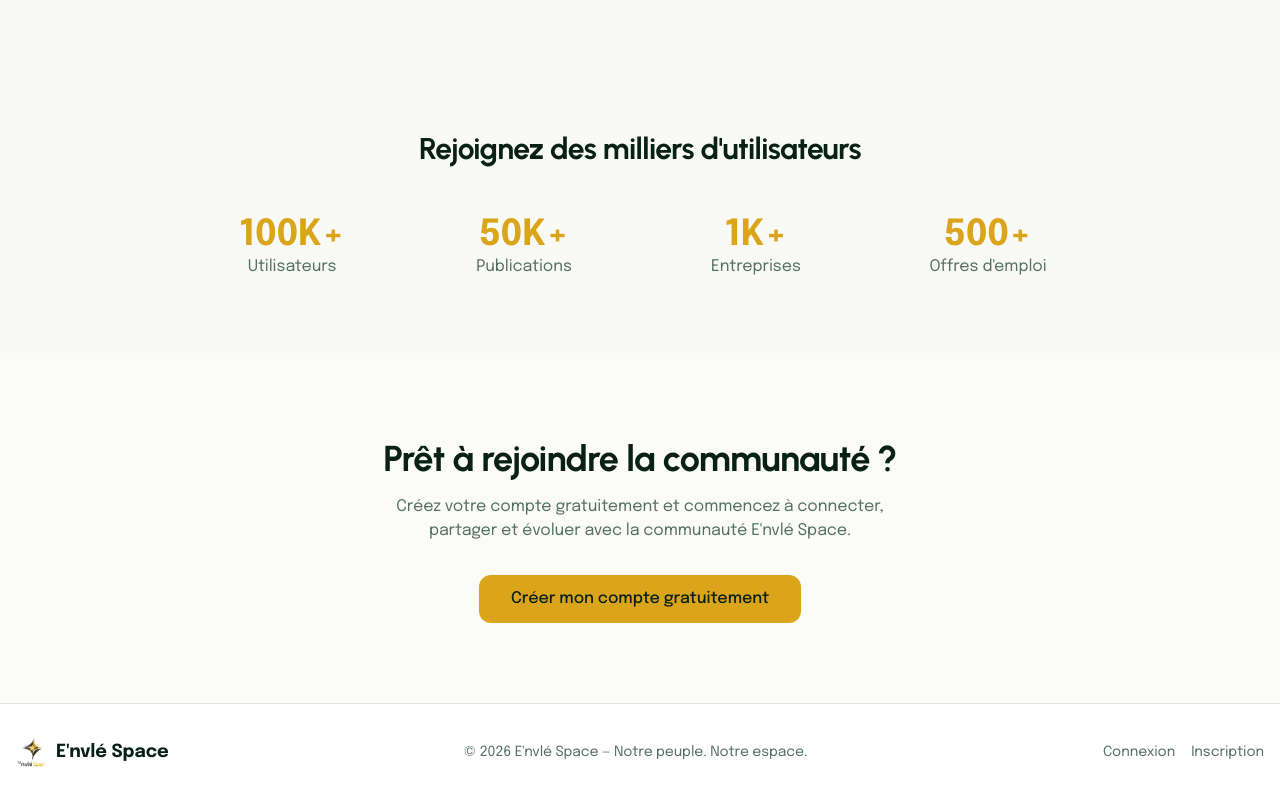
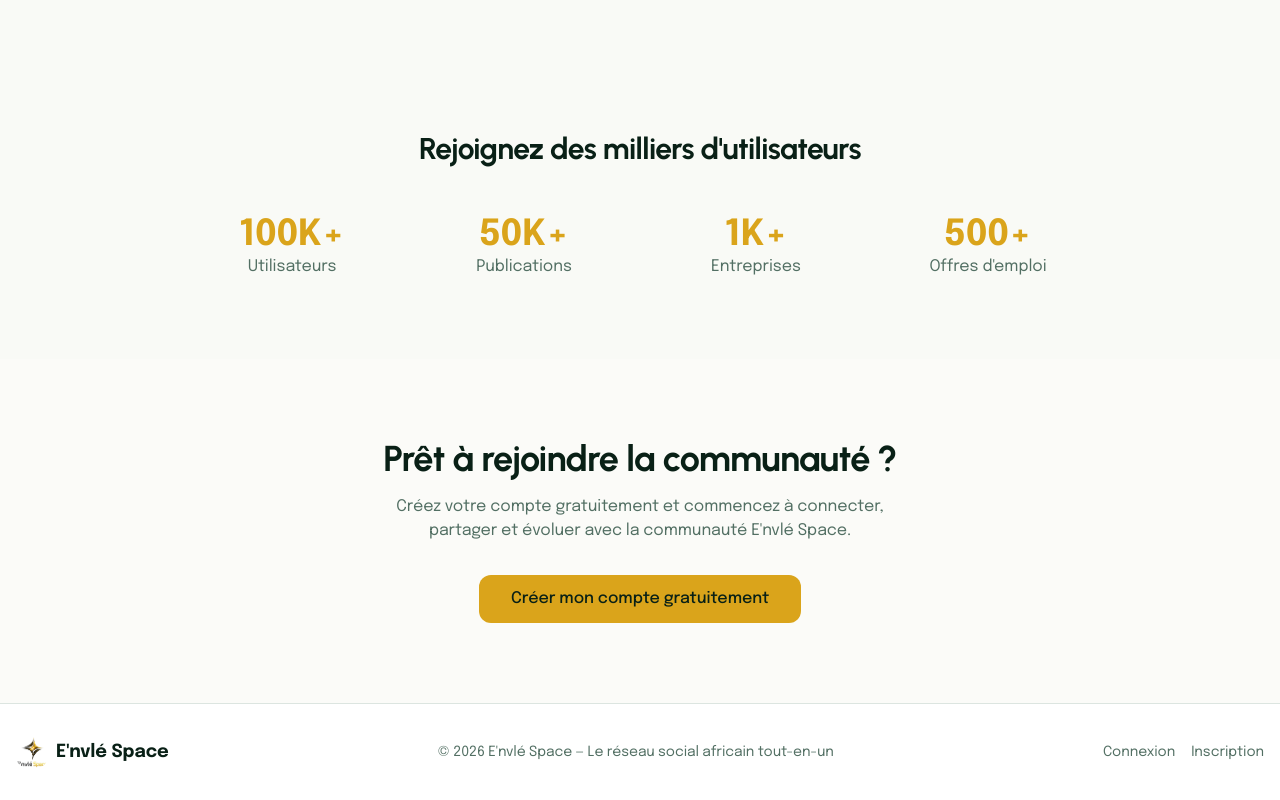
Before and after one commit to Legal-Form-ci/ivoirois, a React (Vite) app: page / in a window 1280 px wide. Shown: the part 1795-2595 px from the top of the page. Built offline with nearby package versions, Linux system fonts and the light colour scheme; no server answers; the HTML template or start-up script is replaced by a standard one; what @lovable.dev/cloud-auth-js would draw is missing.

Commit message:
Changes
Co-authored-by: adminagricapital <246775369+adminagricapital@users.noreply.github.com>

```diff
--- a/src/pages/Index.tsx
+++ b/src/pages/Index.tsx
@@ -111,7 +111,7 @@ const Index = () => {
               <img src={appLogo} alt="E'nvlé Space" className="h-8 w-8 rounded-lg" />
               <span className="font-bold text-lg">E'nvlé Space</span>
             </div>
-            <p className="text-muted-foreground text-sm">© 2026 E'nvlé Space — Notre peuple. Notre espace.</p>
+            <p className="text-muted-foreground text-sm">© 2026 E'nvlé Space — Le réseau social africain tout-en-un</p>
             <div className="flex gap-4 text-sm text-muted-foreground">
               <Link to="/auth" className="hover:text-foreground">Connexion</Link>
               <Link to="/auth?mode=signup" className="hover:text-foreground">Inscription</Link>
```
